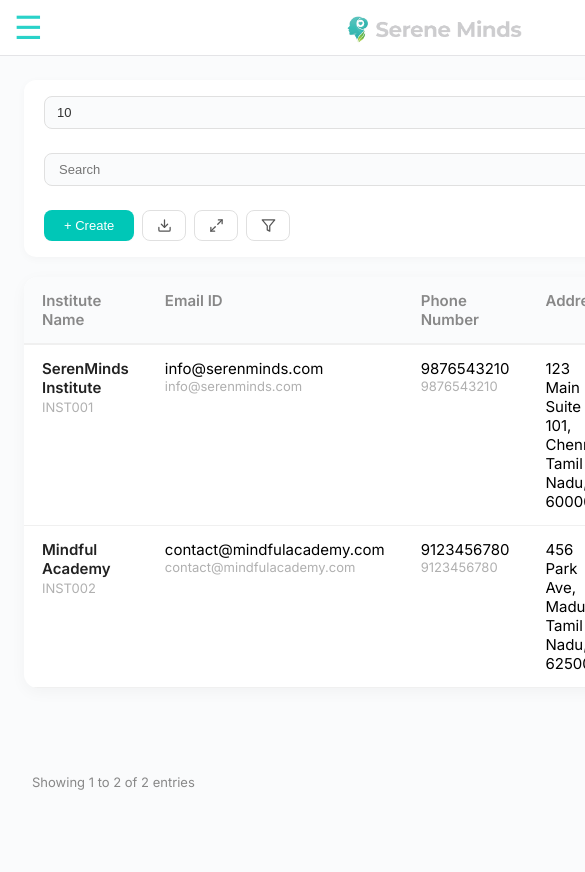
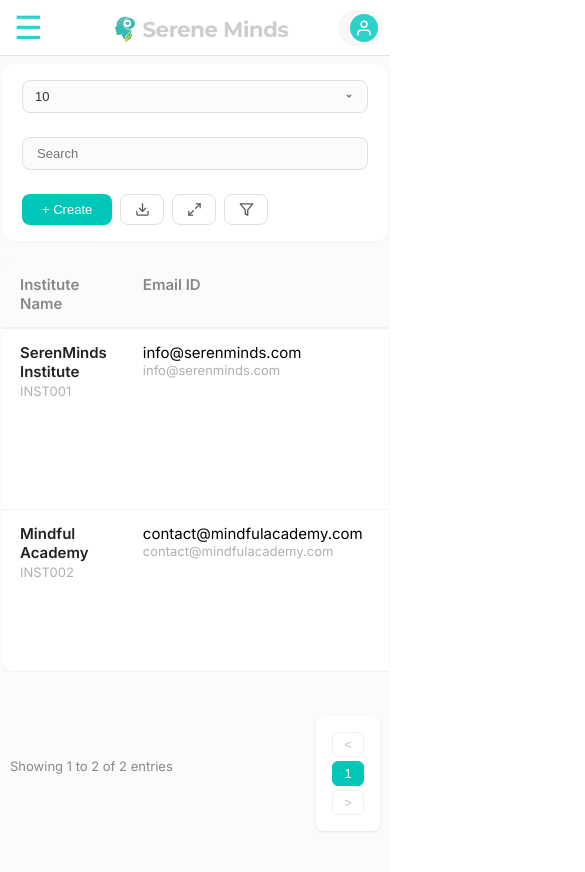
Before and after one commit to sheghurahmathullah/sereneminds-frontend, a React (Create React App) app: page /master/institute in a window 390 px wide. Shown: the top 872 px of the page, 585 px wide, since content can reach past the window. Built offline with nearby package versions, Linux system fonts and the light colour scheme; sample sign-in values are in the browser's storage.

Commit message:
responsive institute update

```diff
--- a/src/pages/MasterData/Institute.css
+++ b/src/pages/MasterData/Institute.css
@@ -451,6 +451,11 @@
 }
 
 @media (max-width: 600px) {
+  .institute-container {
+    padding: 8px 2px;
+    max-width: 100vw;
+    box-sizing: border-box;
+  }
   .institute-form-card {
     padding: 16px 4px;
   }
@@ -463,6 +468,38 @@
     align-items: flex-start;
     gap: 10px;
   }
+  .institute-table-scroll {
+    width: 100%;
+    overflow-x: auto;
+    -webkit-overflow-scrolling: touch;
+  }
+  .institute-table {
+    min-width: 700px;
+  }
+  .institute-overview-header {
+    flex-direction: column;
+    align-items: flex-start !important;
+    padding: 14px !important;
+    gap: 12px;
+  }
+  .institute-overview-details {
+    padding: 14px !important;
+  }
+  .institute-overview-details-row {
+    flex-direction: column !important;
+    gap: 0 !important;
+  }
+  .institute-overview-details-row > div {
+    min-width: 0 !important;
+    width: 100%;
+  }
+  .institute-overview-contact {
+    flex-direction: column !important;
+    align-items: flex-start !important;
+    gap: 6px !important;
+    width: 100%;
+    word-break: break-all;
+  }
 }
 
 .breadcrumb {
--- a/src/pages/MasterData/Institute.jsx
+++ b/src/pages/MasterData/Institute.jsx
@@ -408,6 +408,7 @@
           <span>Overview</span>
         </div>
         <div
+          className="institute-overview-header"
           style={{
             background: "#fff",
             borderRadius: 14,
@@ -446,6 +447,7 @@
               {inst.name}
             </div>
             <div
+              className="institute-overview-contact"
               style={{
                 display: "flex",
                 alignItems: "center",
@@ -485,6 +487,7 @@
           </button>
         </div>
         <div
+          className="institute-overview-details"
           style={{
             background: "#fff",
             borderRadius: 12,
@@ -502,7 +505,10 @@
           >
             Details
           </div>
-          <div style={{ display: "flex", flexWrap: "wrap", gap: 0 }}>
+          <div
+            className="institute-overview-details-row"
+            style={{ display: "flex", flexWrap: "wrap", gap: 0 }}
+          >
             <div style={{ flex: 1, minWidth: 260 }}>
               <div style={{ marginBottom: 12, color: "#888", fontSize: 15 }}>
                 Institute Name{" "}
@@ -623,6 +629,7 @@
           </button>
         </div>
       </div>
+      <div className="institute-table-scroll">
         <table className="institute-table">
           <thead>
             <tr>
@@ -647,7 +654,9 @@
                 </td>
                 <td>
                   <div>{inst.phoneNumber || inst.phone}</div>
-                <div className="inst-id">{inst.phoneNumber || inst.phone}</div>
+                  <div className="inst-id">
+                    {inst.phoneNumber || inst.phone}
+                  </div>
                 </td>
                 <td style={{ whiteSpace: "pre-line" }}>
                   {[
@@ -697,6 +706,7 @@
             ))}
           </tbody>
         </table>
+      </div>
       <div className="institute-footer">
         <div className="footer-text">
           Showing {total === 0 ? 0 : startIdx + 1} to {endIdx} of {total}{" "}
```
Lines whose indentation alone changed are shown as unchanged.
